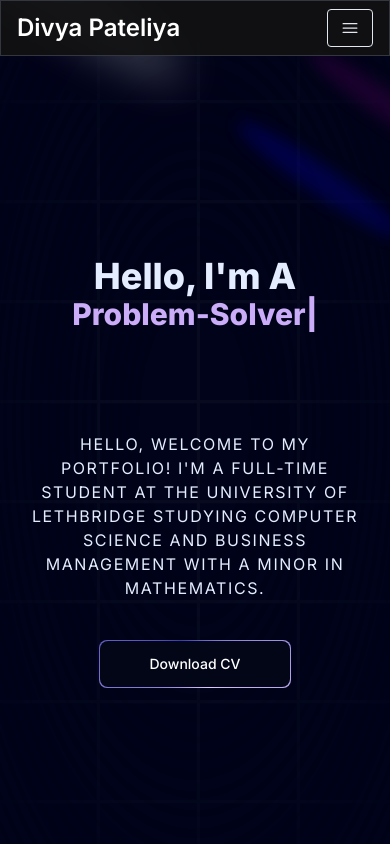
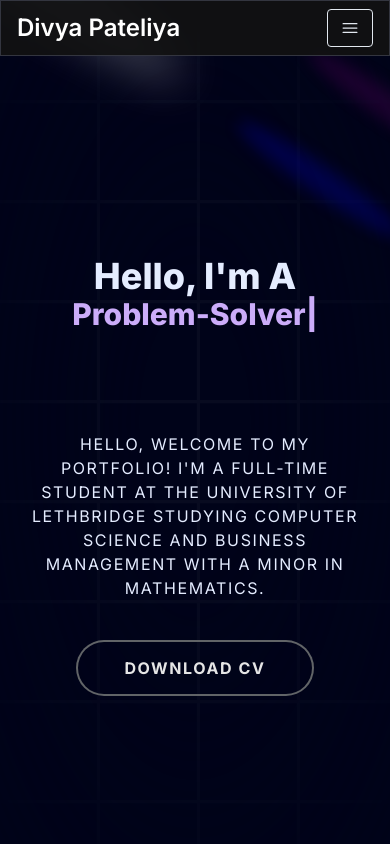
Before and after one commit to DibsTHEgreat/portfolio_2024, a Next.js app: page / in a window 390 px wide. Shown: the top 844 px of the page. Built offline with nearby package versions, Linux system fonts and the light colour scheme.

Commit message:
adding mobile friendly button

```diff
--- a/components/Hero.tsx
+++ b/components/Hero.tsx
@@ -4,6 +4,7 @@ import React from 'react'
 import { Spotlight } from './ui/Spotlight'
 import { TypeAnimation } from "react-type-animation";
 import CoolerButton from './ui/CoolerButton';
+import DownloadCSMobile from './ui/DownloadCSMobile';
 
 const downloadCV = () => {
     const cvUrl = "/pdf/Divya.P-Resume.pdf";
@@ -68,11 +69,21 @@ const Hero = () => {
         </div>
 
         <div className="flex justify-center items-center relative">
+          <div className="hidden lg:block">
             <CoolerButton
-                title="Download CV"
-                handleClick={downloadCV}
+              title="Download CV"
+              handleClick={downloadCV}
             />
+          </div>
+
+          <div className="block lg:hidden">
+            <DownloadCSMobile
+              title="Download CV"
+              handleClick={downloadCV}
+            />
+          </div>
         </div>
+
     </section>
   )
 }
--- /dev/null
+++ b/components/ui/DownloadCSMobile.tsx
@@ -0,0 +1,21 @@
+import React from 'react'
+
+const DownloadCSMobile = ({
+    title,
+    handleClick,
+  }: {
+    title: string;
+    handleClick?: () => void;
+  }) => {
+    return (
+    <button className="shadow-[inset_0_0_0_2px_#616467] text-black px-12 py-4 rounded-full tracking-widest
+                       uppercase font-bold bg-transparent hover:bg-[#616467] hover:text-white dark:text-neutral-200
+                       transition duration-200"
+            onClick={handleClick}
+    >
+        {title}
+    </button>
+  )
+}
+
+export default DownloadCSMobile
```
